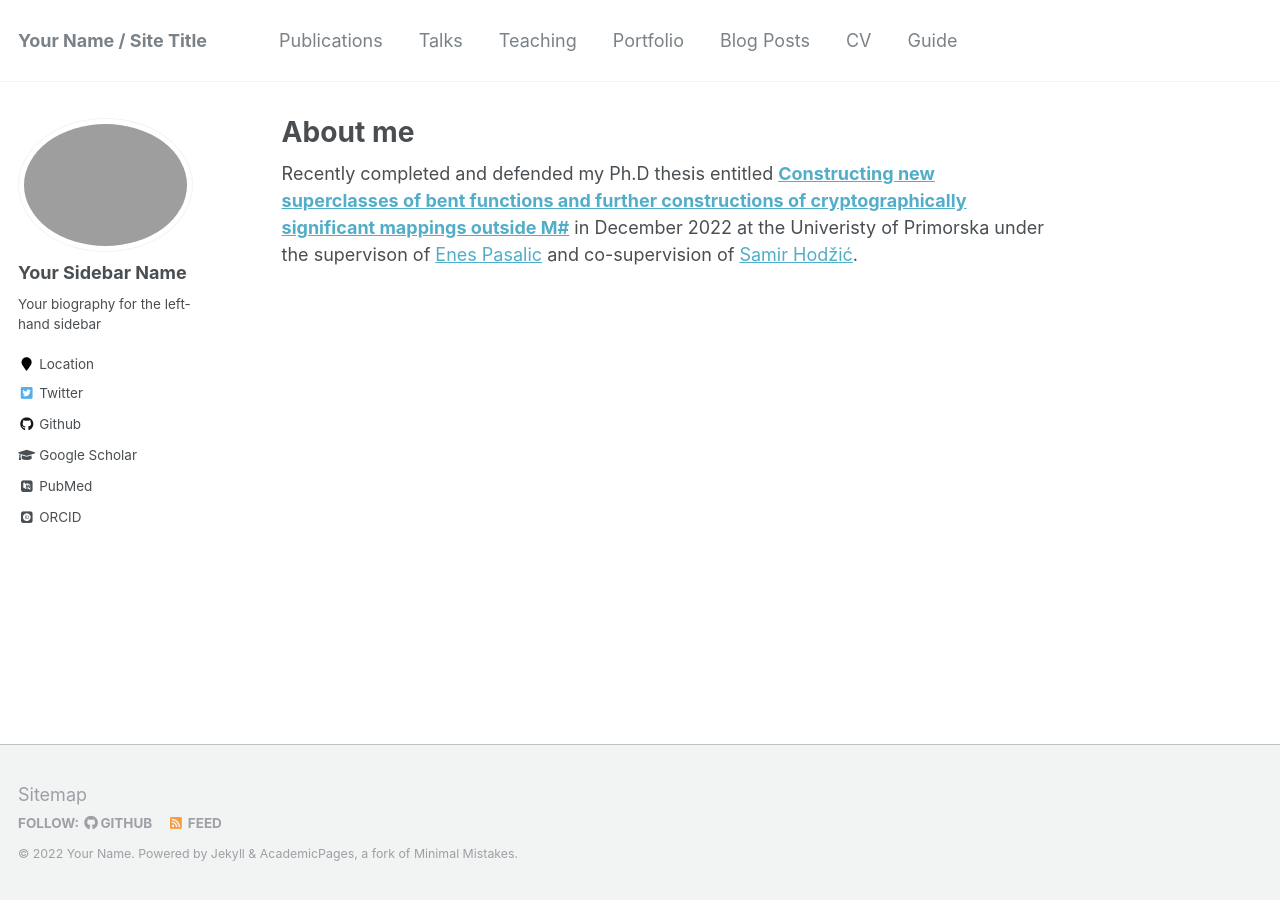
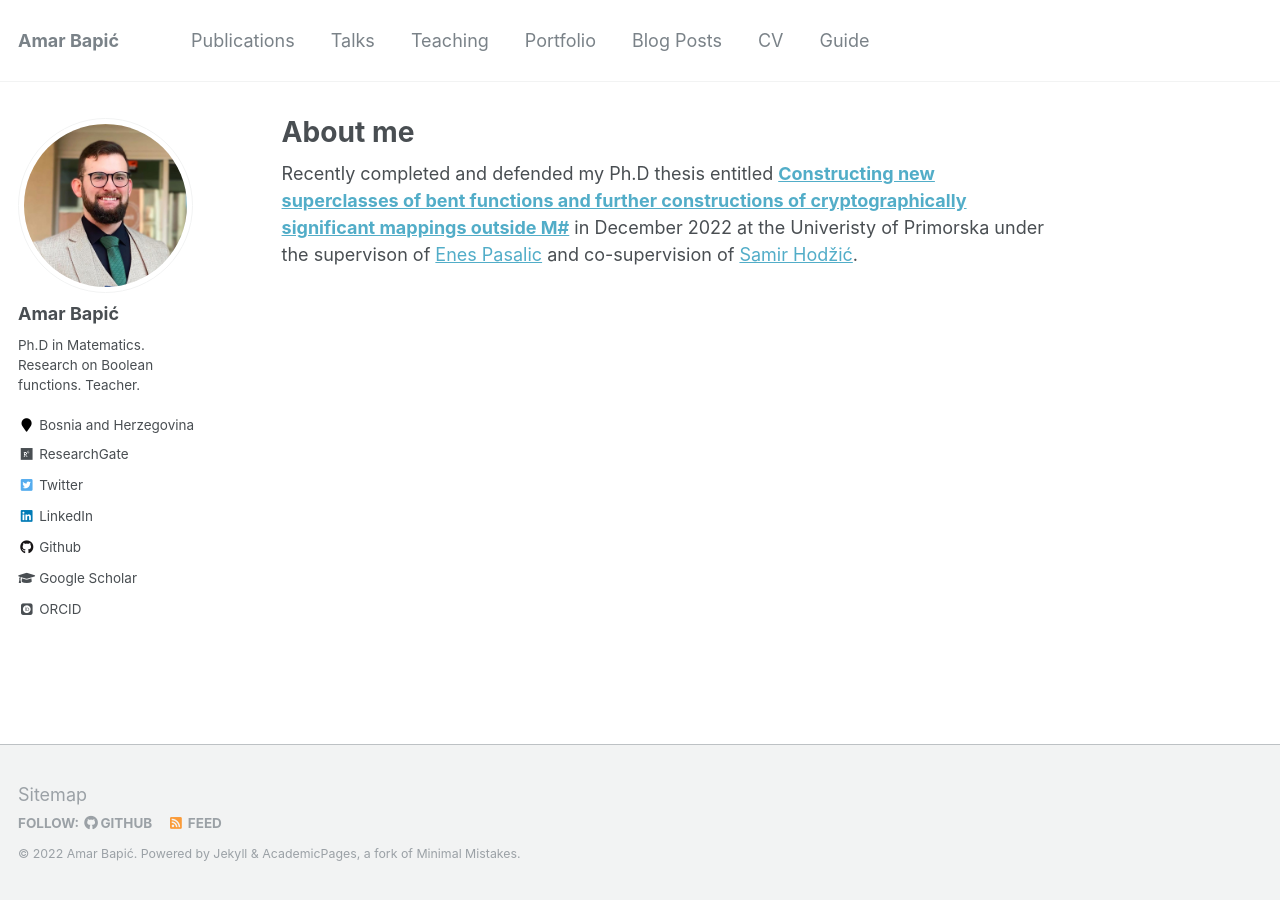
Before and after one commit to abapic94/abapic94.github.io, a Jekyll site: the page built from _pages/about.md, in a window 1280 px wide. Built offline with Jekyll 4.4.1, drawn with Linux system fonts in a browser that asks for light colours; some web fonts are replaced.

Commit message:
Update _config.yml

```diff
--- a/_config.yml
+++ b/_config.yml
@@ -7,13 +7,13 @@
 
 # Site Settings
 locale                   : "en-US"
-title                    : "Your Name / Site Title"
+title                    : "Amar Bapić"
 title_separator          : "-"
-name                     : &name "Your Name"
-description              : &description "personal description"
-url                      : https://academicpages.github.io # the base hostname & protocol for your site e.g. "https://mmistakes.github.io"
+name                     : &name "Amar Bapić"
+description              : &description ""
+url                      : https://abapic94.github.io # the base hostname & protocol for your site e.g. "https://mmistakes.github.io"
 baseurl                  : "" # the subpath of your site, e.g. "/blog"
-repository               : "academicpages/academicpages.github.io"
+repository               : "abapic94/abapic94.github.io"
 teaser                   :  # filename of teaser fallback teaser image placed in /images/, .e.g. "500x300.png"
 breadcrumbs              : false # true, false (default)
 words_per_minute         : 160
@@ -80,15 +80,15 @@ analytics:
 
 # Site Author
 author:
-  name             : "Your Sidebar Name"
-  avatar           : "profile.png"
-  bio              : "Your biography for the left-hand sidebar"
-  location         : "Location"
+  name             : "Amar Bapić"
+  avatar           : "profile.jpg"
+  bio              : "Ph.D in Matematics. Research on Boolean functions. Teacher."
+  location         : "Bosnia and Herzegovina"
   employer         :
-  pubmed           : "https://www.ncbi.nlm.nih.gov/pubmed/?term=john+snow"
-  googlescholar    : "http://yourfullgooglescholarurl.com"
+  pubmed           :
+  googlescholar    : "https://scholar.google.com/citations?user=NSrM9tQAAAAJ&hl=en&oi=ao"
   email            :
-  researchgate     :  # example: "https://www.researchgate.net/profile/yourprofile"
+  researchgate     :  "https://www.researchgate.net/profile/Amar-Bapic"
   uri              :
   bitbucket        :
   codepen          :
@@ -96,14 +96,14 @@ author:
   flickr           :
   facebook         :
   foursquare       :
-  github           : "academicpages"
+  github           : "abapic94"
   google_plus      :
   keybase          :
   instagram        :
   impactstory      : #"https://profiles.impactstory.org/u/xxxx-xxxx-xxxx-xxxx"
   lastfm           :
-  linkedin         :
-  orcid            : "http://orcid.org/yourorcidurl"
+  linkedin         : "https://www.linkedin.com/in/amarbapic/"
+  orcid            : "https://orcid.org/my-orcid?orcid=0000-0002-3568-4321"
   pinterest        :
   soundcloud       :
   stackoverflow    : # http://stackoverflow.com/users/123456/username
```
